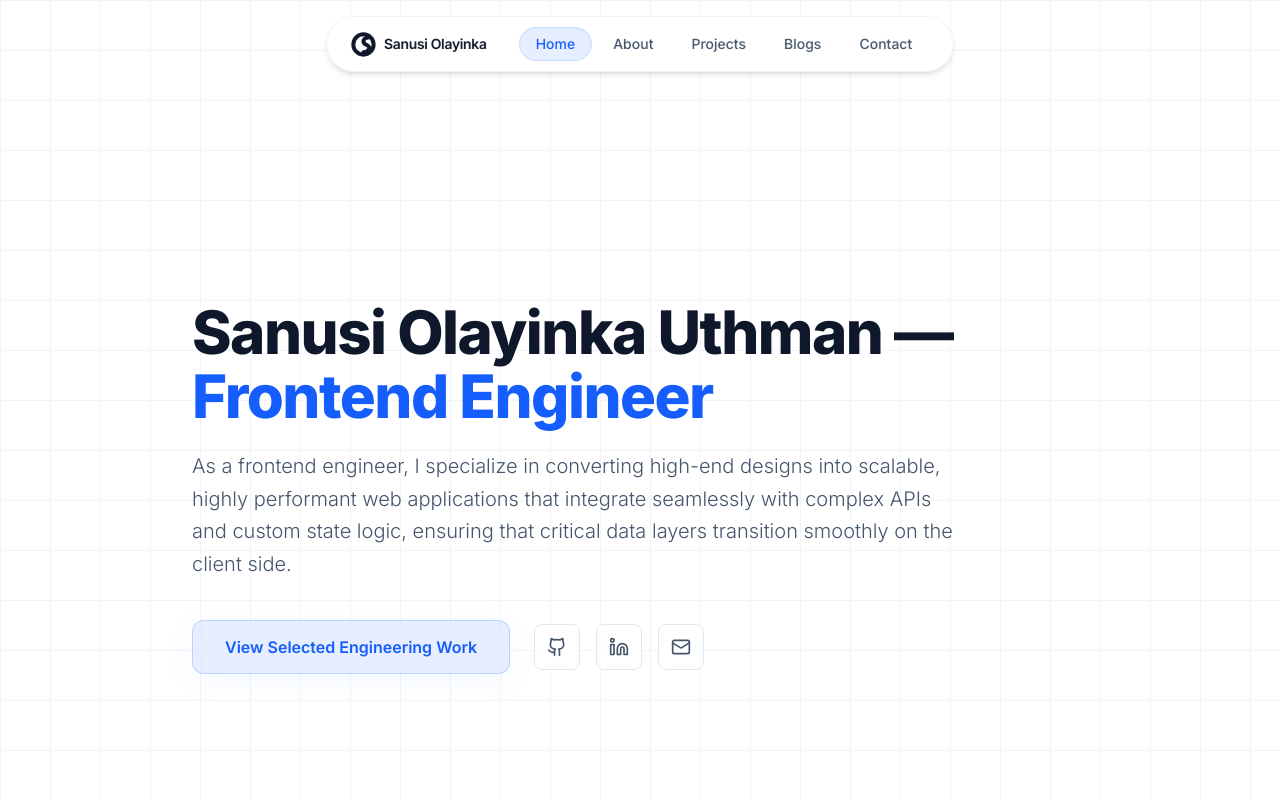
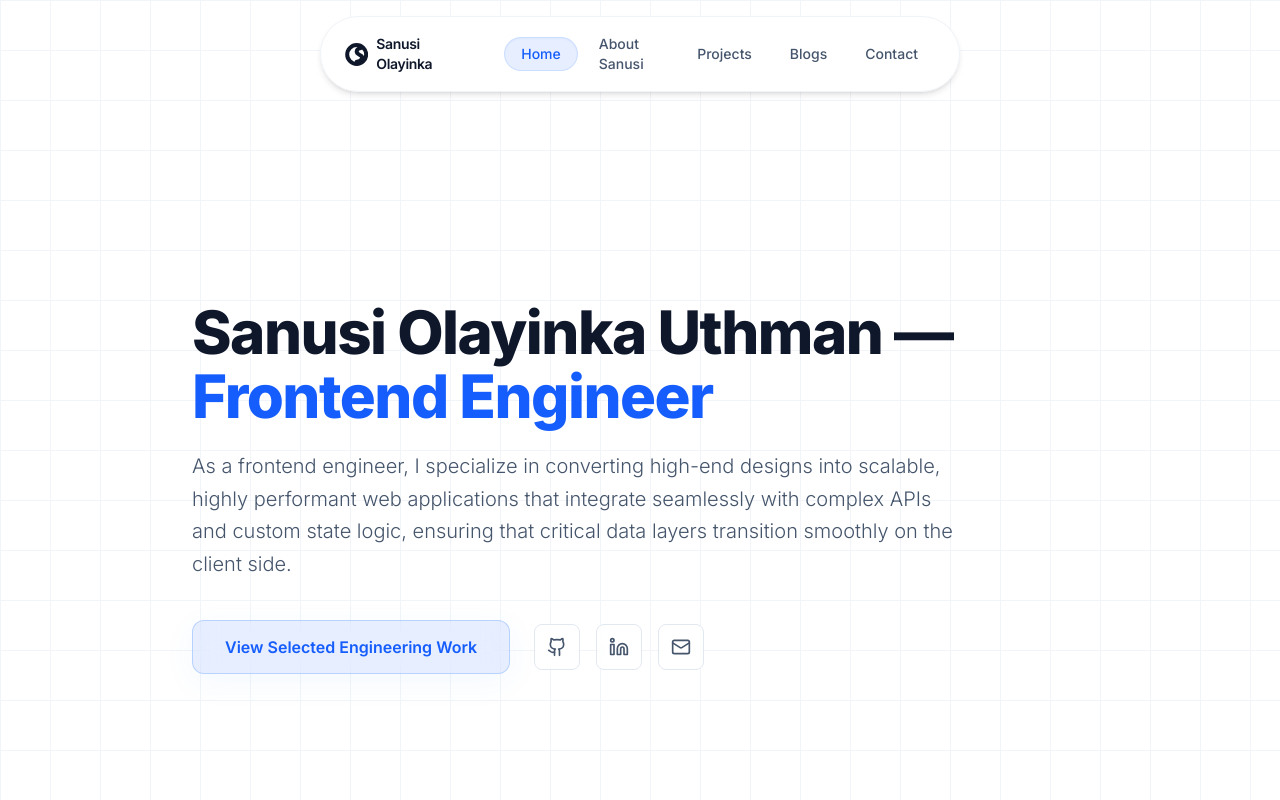
Before and after one commit to olayinkasanusi/sanusiou-personal-portfolio, a React (Vite) app: page / in a window 1280 px wide. Shown: the top 800 px of the page. Built offline with nearby package versions, Linux system fonts and the light colour scheme.

Commit message:
Update NavBar.tsx

```diff
--- a/src/ui/NavBar.tsx
+++ b/src/ui/NavBar.tsx
@@ -71,7 +71,7 @@ const HamburgerMenu = () => {
             className={getMobileLinkClass}
             onClick={close}
           >
-            About
+            About Sanusi
           </NavLink>
           <NavLink
             to="/projects"
@@ -134,7 +134,7 @@ function NavBar({ position = "fixed" }: NavBarProps) {
             to="/aboutme"
             className={getDesktopLinkClass}
           >
-            About
+            About Sanusi
           </NavLink>
           <NavLink
             to="/projects"
```
